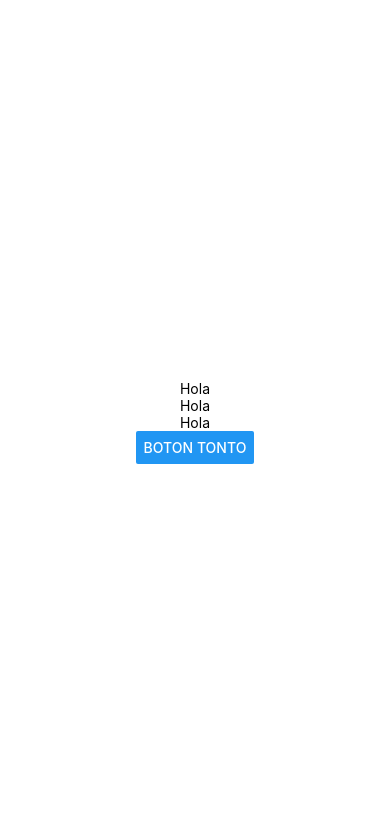
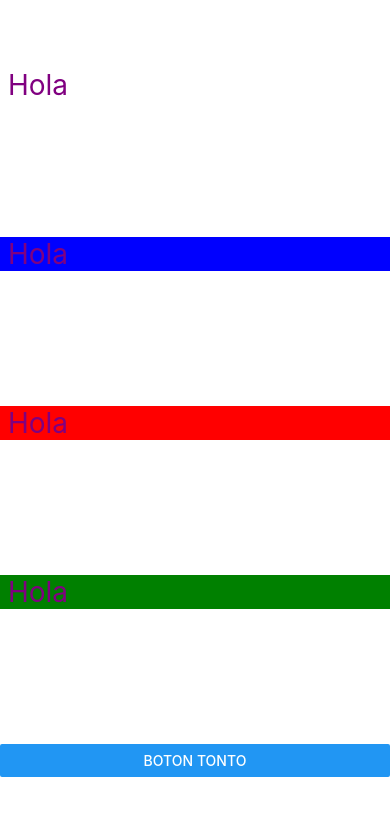
Before and after one commit to XxR1ch4rdxX/PM196, a React Native app in the folder app_sin_nada/: screen / in a window 390 px wide. Shown: the top 816 px of the page. Built offline with nearby package versions, Linux system fonts and the light colour scheme.

Commit message:
Estilos disposciciones y demas :v
🍀

```diff
--- a/app_sin_nada/App.js
+++ b/app_sin_nada/App.js
@@ -5,10 +5,14 @@ import React,{useState} from 'react';
 
 //Funcion main que ejecutara la vista principal de la aplicacion
 //Solo se heredan las propiedades no los estados
- const Texto=(props) => {
+//aca cambiamos el parametro de promp a style para los estilos
+ const Texto=({style}) => {
   const [contenido,setContenido] = useState('Hola');
   const actualizarText=()=>{setContenido('Adios');}
-     return (<Text onPress={actualizarText}> {contenido} </Text>)
+  //ahora el hijo de texto recibe el estilo
+  // y lo aplica al texto y no depende del padre
+  //si no le pasamos el estilo, se aplica el estilo por defecto
+     return (<Text  style={[styles.text,style]} onPress={actualizarText}> {contenido} </Text>)
     }
 
  const Boton=(props) => {
@@ -32,9 +36,14 @@ export default function App() {
       */}
 
       <StatusBar style="auto" />
-      <Texto></Texto>
-      <Texto></Texto>
-      <Texto></Texto>
+      {/* Este estilo no va a funcionar ya que debe estar
+      declarado el estulilo en el padre, es decir en el componente "Text" */}
+      <Texto style={styles.text}> </Texto>
+
+      {/* Este estilo si va a funcionar ya que el componente "Texto" */}
+      <Texto style={styles.blue} ></Texto>
+      <Texto style={styles.red}></Texto>
+      <Texto style={styles.green}></Texto>
       <Boton/>
     </View>
   );
@@ -45,7 +54,26 @@ const styles = StyleSheet.create({
   container: {
     flex: 1,
     backgroundColor: '#fff',
-    alignItems: 'center',
+    alignItems: 'stretch', //para alinear los elementos al centro
+    flexDirection: 'colum', //disposicion de los elementos
+    //justify sirve para alinear los elementos
     justifyContent: 'center',
+    justifyContent: 'space-around' , //para alinear los elementos
   },
+
+  //aca creamos la clase texto
+  //para darle estilos a los textos
+  text:{
+    //para el color del texto
+    color: 'purple',
+    //para el tamaño del texto
+    fontSize: 28,
+  },
+  //aca creamos estilos para textos de colores individuales
+  //disposicion flex
+
+  blue:{backgroundColor: 'blue',  },
+  red:{backgroundColor: 'red',},
+  green:{backgroundColor: 'green',},
+
 });
```
